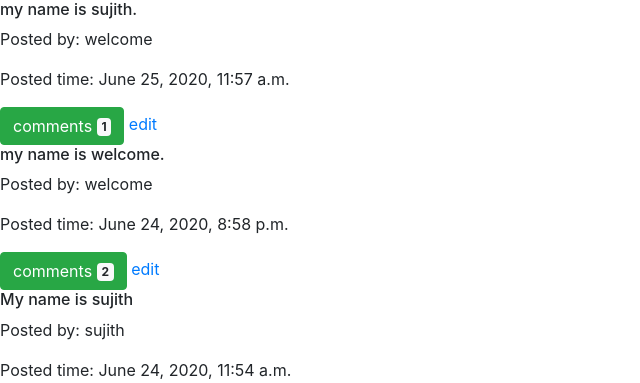
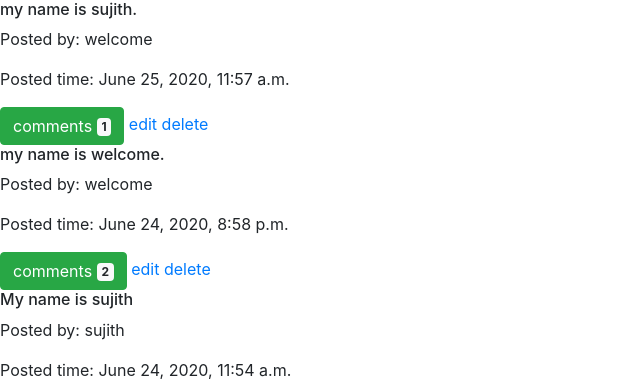
Before and after one commit to sujithsingh235/mentor, a Django app: page /public/forum/13 in a window 1280 px wide. Shown: the part 198-581 px from the top of the page, without its empty margins (0-640 px from the left). Run offline with Django 3.2, Linux system fonts and the light colour scheme; a user stored in the database is signed in; data comes from the database, SQL or seed files in the repository; both versions use the stored data as it was after the commit; some libraries are stand-ins or nearby versions.

Commit message:
answer deletion feature is added

```diff
--- a/public_forum/urls.py
+++ b/public_forum/urls.py
@@ -7,5 +7,6 @@ urlpatterns = [
     path('<int:id>',question_brief_view),
     path('write_answer/<int:id>',write_answer_view),
     path('comments/<int:id>',comments_view),
-    path('edit_answer/<int:id>/<int:question_id>',edit_answer_view)
+    path('edit_answer/<int:id>/<int:question_id>',edit_answer_view),
+    path('delete_answer',delete_answer_view)
 ]
--- a/public_forum/views.py
+++ b/public_forum/views.py
@@ -42,7 +42,6 @@ def question_brief_view(request,id):
 	answer = answers.objects.filter(question_id = id).order_by('-posted_time')
 	list_of_answers = []
 	current_user = str(request.user)
-	print(type(current_user))
 	if len(answer) != 0:
 		exist = True
 		for ans in answer:		# This will count the number of comments
@@ -115,3 +114,13 @@ def edit_answer_view(request,id,question_id):
 	ans.posted_time = datetime.datetime.now()
 	ans.save()
 	return redirect('/public/forum/'+str(question_id))
+
+
+
+
+def delete_answer_view(request):
+	answer_id = request.GET.get('answer_id')
+	question_id = request.GET.get('question_id')
+	answers.objects.filter(id=answer_id).delete()
+	comments.objects.filter(answer_id=answer_id).delete()
+	return redirect('/public/forum/'+str(question_id))
--- a/templates/public_forum/question_brief.html
+++ b/templates/public_forum/question_brief.html
@@ -17,6 +17,7 @@
             </a>
             {% if answer.user == current_user %}
                 <a href="/public/forum/edit_answer/{{answer.id}}/{{question.id}}">edit</a>  <!--The user can edit his answers-->
+                <a href="/public/forum/delete_answer?answer_id={{answer.id}}&question_id={{question.id}}">delete</a><!--The user can delete his answer-->
             {% endif %}
         {% endfor %}
     {% else %}
```
Also changed, not shown: db.sqlite3.
